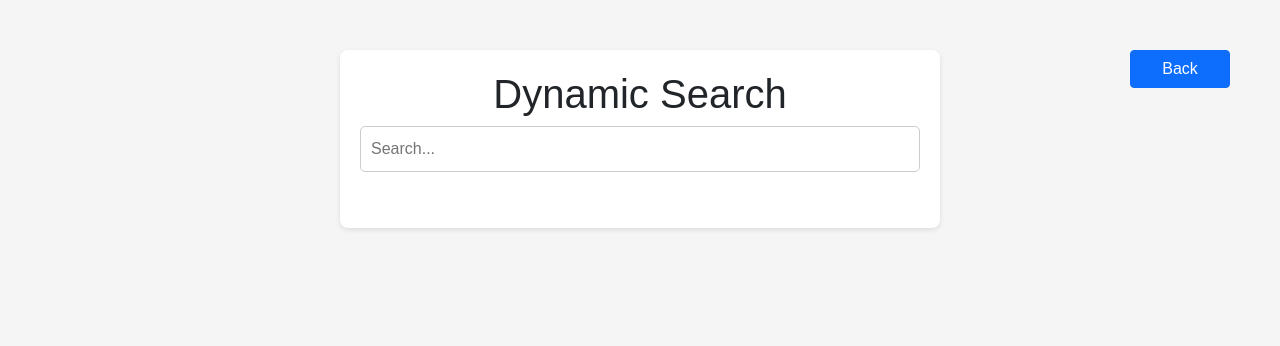
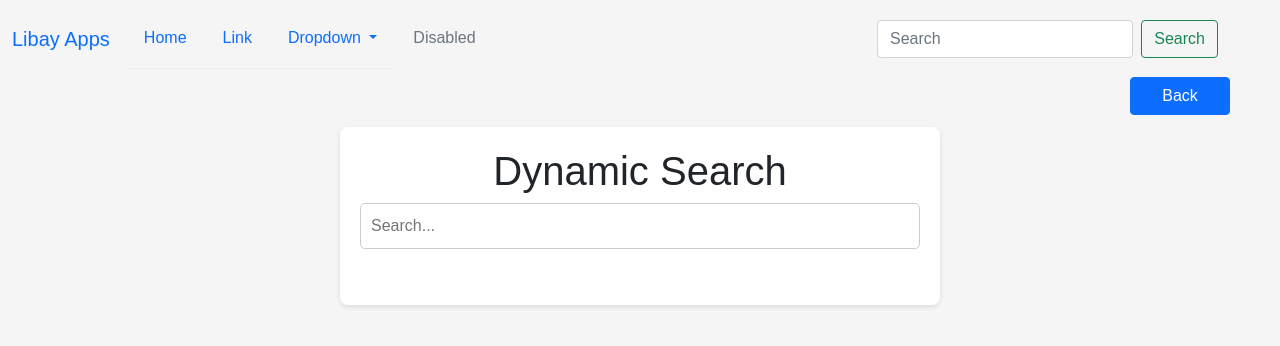
Before and after one commit to anjlibay/libay-my-app, a plain HTML site: page dynamic_search.html in a window 1280 px wide. Drawn offline with nearby package versions, Linux system fonts and the light colour scheme.

Commit message:
added navbar to the dymamic_search.html

```diff
--- a/dynamic_search.html
+++ b/dynamic_search.html
@@ -1,6 +1,43 @@
 <!DOCTYPE html>
 <html lang="en">
 <head>
+    <nav class="navbar navbar-expand-lg bg-body-tertiary">
+        <div class="container-fluid">
+          <a class="navbar-brand" href="../index.html">Libay Apps</a>
+          <button class="navbar-toggler" type="button" data-bs-toggle="collapse" data-bs-target="#navbarSupportedContent" aria-controls="navbarSupportedContent" aria-expanded="false" aria-label="Toggle navigation">
+            <span class="navbar-toggler-icon"></span>
+          </button>
+          <div class="collapse navbar-collapse" id="navbarSupportedContent">
+            <ul class="navbar-nav me-auto mb-2 mb-lg-0">
+              <li class="nav-item">
+                <a class="nav-link active" aria-current="page" href="#">Home</a>
+              </li>
+              <li class="nav-item">
+                <a class="nav-link" href="#">Link</a>
+              </li>
+              <li class="nav-item dropdown">
+                <a class="nav-link dropdown-toggle" href="#" role="button" data-bs-toggle="dropdown" aria-expanded="false">
+                  Dropdown
+                </a>
+                <ul class="dropdown-menu">
+                  <li><a class="dropdown-item" href="#">Action</a></li>
+                  <li><a class="dropdown-item" href="#">Another action</a></li>
+                  <li><hr class="dropdown-divider"></li>
+                  <li><a class="dropdown-item" href="#">Something else here</a></li>
+                </ul>
+              </li>
+              <li class="nav-item">
+                <a class="nav-link disabled" aria-disabled="true">Disabled</a>
+              </li>
+            </ul>
+            <form class="d-flex" role="search">
+              <input class="form-control me-2" type="search" placeholder="Search" aria-label="Search">
+              <button class="btn btn-outline-success" type="submit">Search</button>
+            </form>
+          </div>
+        </div>
+    </nav>
+
     <meta charset="UTF-8">
     <meta name="viewport" content="width=device-width, initial-scale=1.0">
     <link href="https://cdn.jsdelivr.net/npm/bootstrap@5.0.2/dist/css/bootstrap.min.css" rel="stylesheet" integrity="sha384-EVSTQN3/azprG1Anm3QDgpJLIm9Nao0Yz1ztcQTwFspd3yD65VohhpuuCOmLASjC" crossorigin="anonymous">
```
